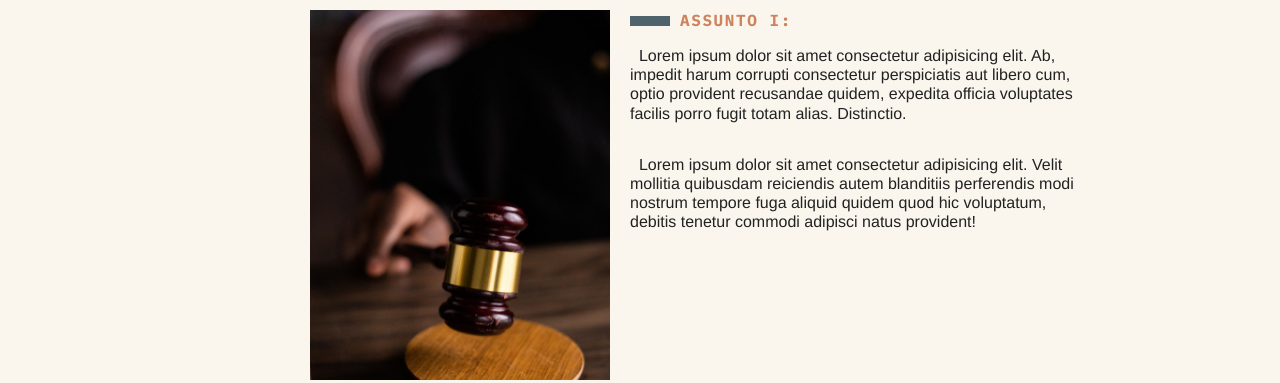
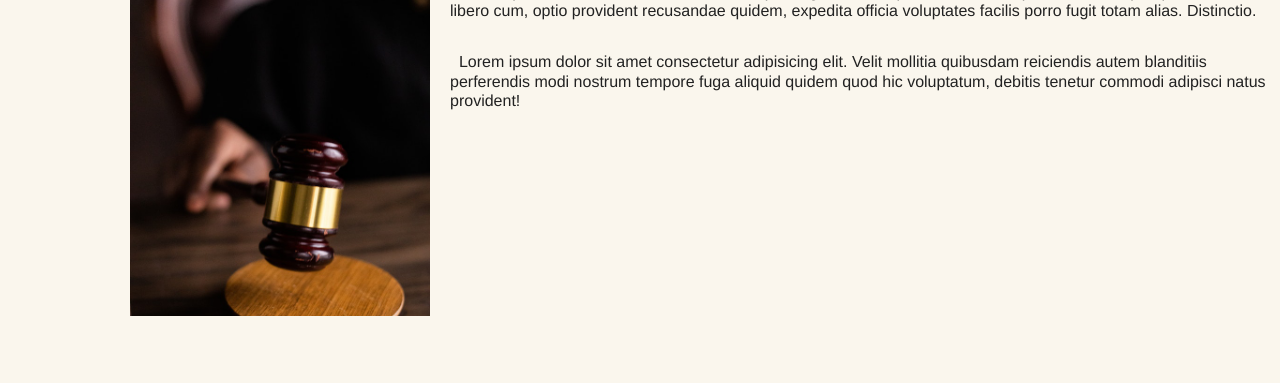
Before and after one commit to mandarpitkar/projeto-servico-hb, a plain HTML site: page index.html in a window 1280 px wide. Shown: the part 286-669 px from the top of the page. Drawn offline with Linux system fonts and the light colour scheme.

Commit message:
atualizei CSS

```diff
--- a/style.css
+++ b/style.css
@@ -17,16 +17,10 @@ body {
     background-color: #faf6ed;
     color: #222;
     -webkit-font-smoothing: antialiased;
-    display: grid;
+    /* display: grid; */
     grid-template-columns: 1fr 120px minmax(300px, 800px) 1fr;
 }
 
-/*#burger {
-    display: block;
-    text-align: center;
-    color: #fb5;
-    grid-column: 3/5;
-}*/
 
 .menu {
     grid-column: 3 / 5;
```
